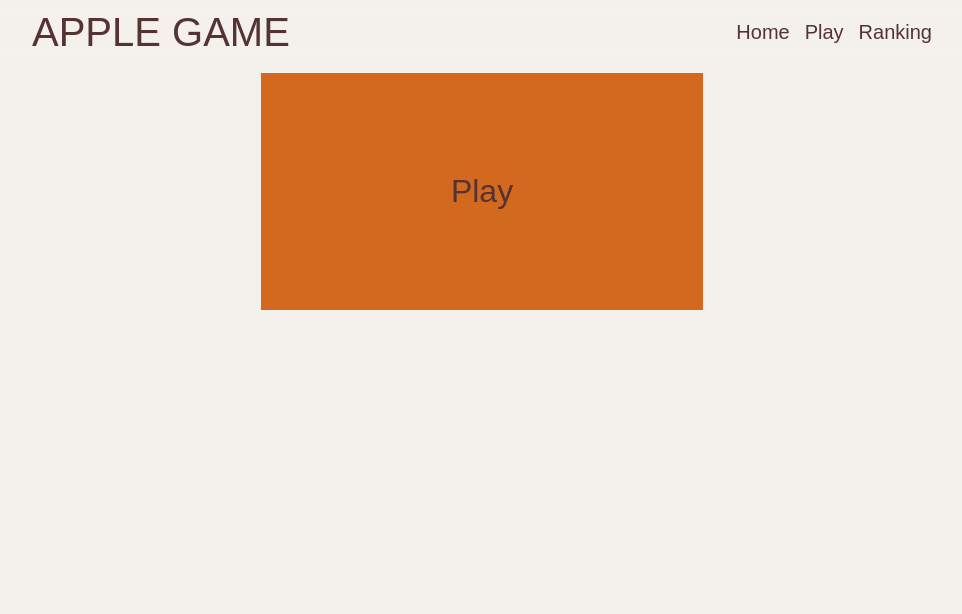
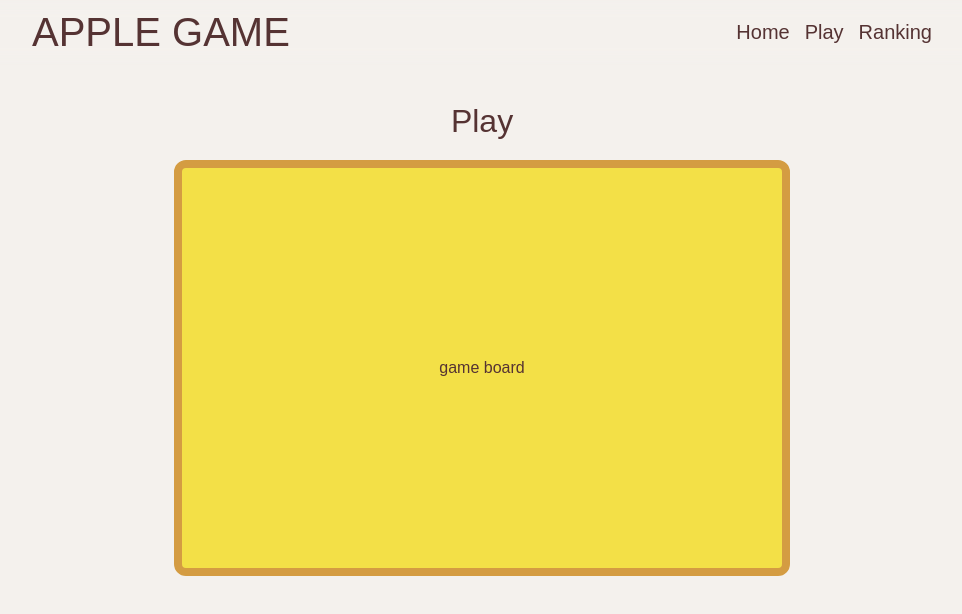
Before and after one commit to Seop2/apple-game-portfolio, a Next.js app: page /play in a window 1280 px wide. Shown: the top 614 px of the page, without its empty margins (158-1120 px from the left). Built offline with nearby package versions, Linux system fonts and the light colour scheme; a web font is replaced by a local one.

Commit message:
add apple gameboard components to play page

```diff
--- a/src/app/play/page.js
+++ b/src/app/play/page.js
@@ -1,8 +1,15 @@
+import { Suspense } from "react";
 import styles from "./page.module.css"
+import GameBoard from "@/components/play/GameBoard";
+
 export default function Play() {
     return (
         <main className={styles.page}>
             <h1>Play</h1>
+            <Suspense fallback={<div>로딩중....</div>}>
+                <GameBoard />
+            </Suspense>
+
         </main>
     );
 }
--- a/src/app/play/page.module.css
+++ b/src/app/play/page.module.css
@@ -1,4 +1,7 @@
 .page {
-    background-color: chocolate;
-    padding: 100px var(--side-padding);
+    padding: 30px var(--side-padding);
+    display: flex;
+    flex-direction: column;
+    align-items: center;
+    gap: 20px;
 }
--- /dev/null
+++ b/src/components/play/GameBoard.js
@@ -0,0 +1,13 @@
+"use client";
+
+import dynamic from "next/dynamic";
+
+const AppleGame = dynamic(() =>
+    import("./game.js").then(() => ({
+        default: () => <apple-game-board />
+    })), { ssr: false }
+);
+
+export default function GameBoard() {
+    return <AppleGame />;
+}
--- /dev/null
+++ b/src/components/play/game.js
@@ -0,0 +1,33 @@
+export default class AppleGameBoard extends HTMLElement {
+    constructor() {
+        super();
+        this.$root = this.attachShadow({ mode: "closed" });
+    }
+
+    connectedCallback() {
+        const html = (v) => v[0];
+        this.$root.innerHTML = html`
+        <style>
+            :host{
+            }
+            .board{
+                width: 600px;
+                height: 400px;
+                background-color:var(--color-board-bg);
+                border: 8px solid  var(--color-board-border);
+                border-radius : 12px;
+
+                display:flex;
+                align-items: center;
+                justify-content : center;
+            }
+        </style>
+        <div class="board"> game board</div>
+        `
+    }
+}
+
+
+if (!customElements.get("apple-game-board")) {
+    customElements.define("apple-game-board", AppleGameBoard)
+}
```
